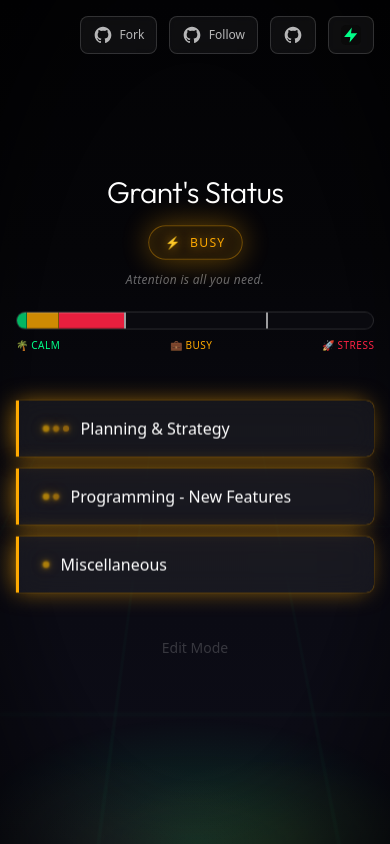
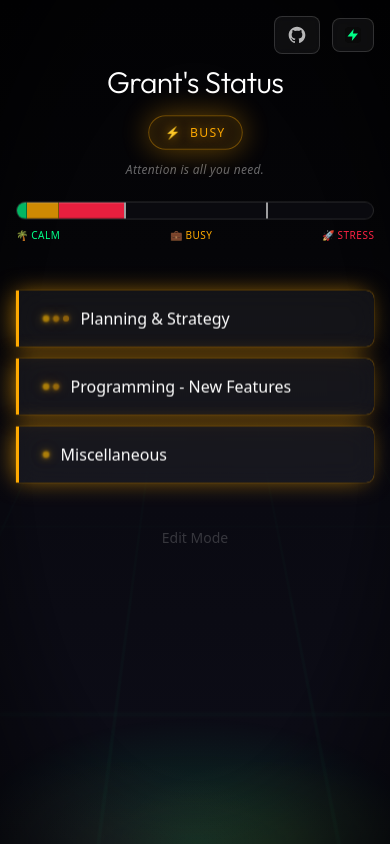
Before and after one commit to yflop/Status-and-Activity-List, a Next.js app: page / in a window 390 px wide. Built offline with nearby package versions, Linux system fonts and the light colour scheme.

Commit message:
Fix mobile: smaller blog icon, hide Fork/Follow properly, fix content positioning

```diff
--- a/app/globals.css
+++ b/app/globals.css
@@ -622,7 +622,6 @@ input[type="password"]:focus {
 
 /* GitHub links */
 .github-link {
-  display: flex;
   align-items: center;
   gap: 0.4rem;
   padding: 0.5rem 0.75rem;
--- a/app/page.tsx
+++ b/app/page.tsx
@@ -368,10 +368,10 @@ export default function Home() {
         </a>
 
         {/* Mobile: GitHub dropdown */}
-        <div className="relative sm:hidden" ref={githubMenuRef}>
+        <div className="relative flex sm:hidden" ref={githubMenuRef}>
           <button
             onClick={() => setShowGithubMenu(!showGithubMenu)}
-            className="github-link"
+            className="github-link flex"
             title="GitHub"
           >
             <svg className="w-5 h-5" viewBox="0 0 24 24" fill="currentColor">
@@ -407,11 +407,11 @@ export default function Home() {
           href="https://openai.com.au"
           target="_blank"
           rel="noopener noreferrer"
-          className="github-link group"
+          className="github-link flex group"
           title="My fitness & nutrition blog"
         >
-          {/* Lightning bolt icon */}
-          <svg className="w-5 h-5" viewBox="0 0 32 32" fill="none">
+          {/* Lightning bolt icon - slightly smaller */}
+          <svg className="w-4 h-4" viewBox="0 0 32 32" fill="none">
             <rect width="32" height="32" rx="8" fill="#0a0a0a"/>
             <path d="M17.33 4L5 19h10l-1.33 9L26 13H16l1.33-9z" fill="#00FF88"/>
           </svg>
@@ -457,7 +457,7 @@ export default function Home() {
 
 
       {/* Main content */}
-      <main className="relative z-10 min-h-screen flex flex-col items-center justify-center px-0 sm:px-6 py-8 sm:py-12">
+      <main className="relative z-10 min-h-screen flex flex-col items-center justify-start sm:justify-center px-2 sm:px-6 pt-16 sm:pt-0 pb-8 sm:py-12">
         <div className="float-container w-full flex flex-col items-center">
         {/* Header */}
         <header className="text-center mb-6">
```
